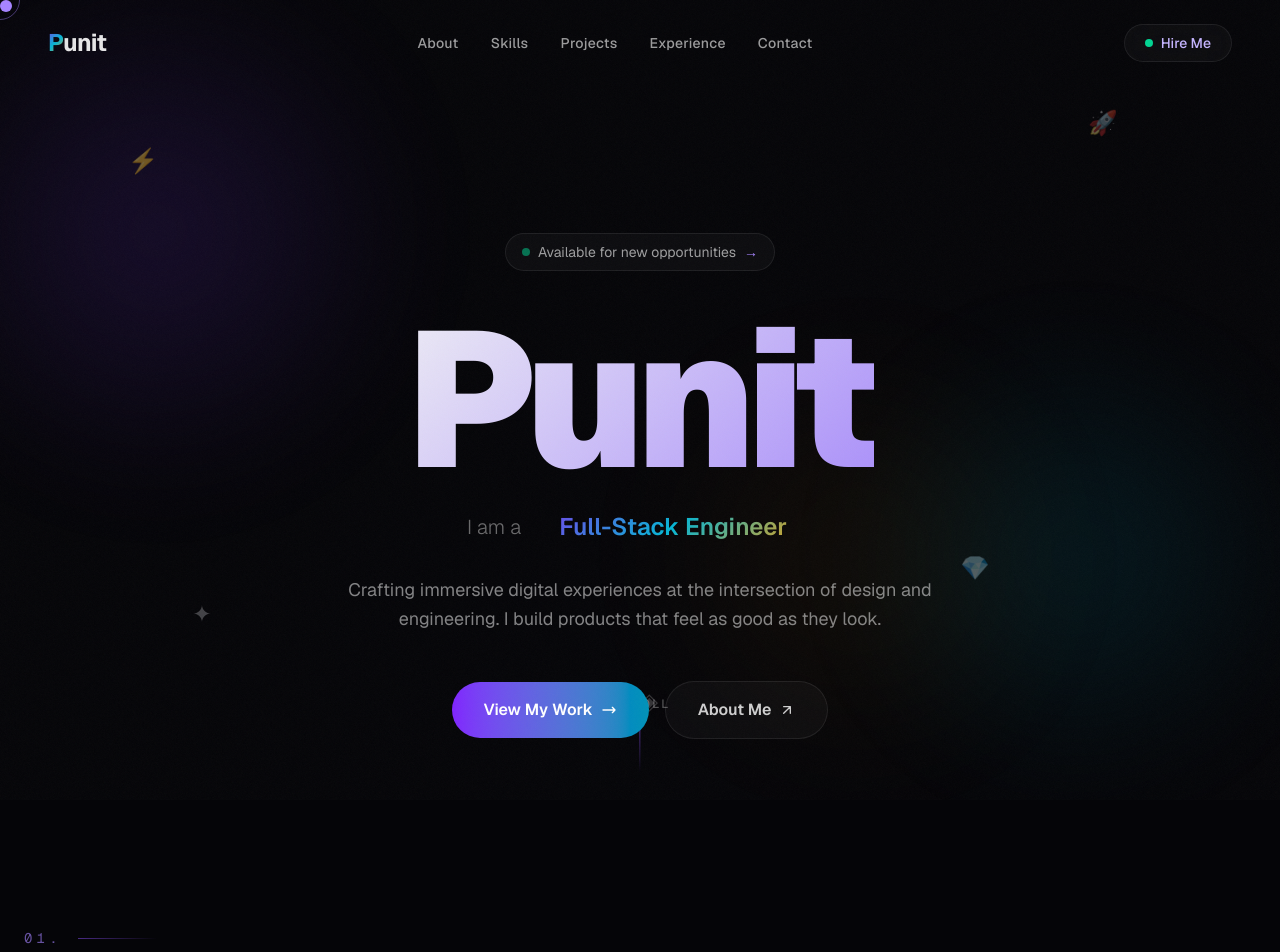
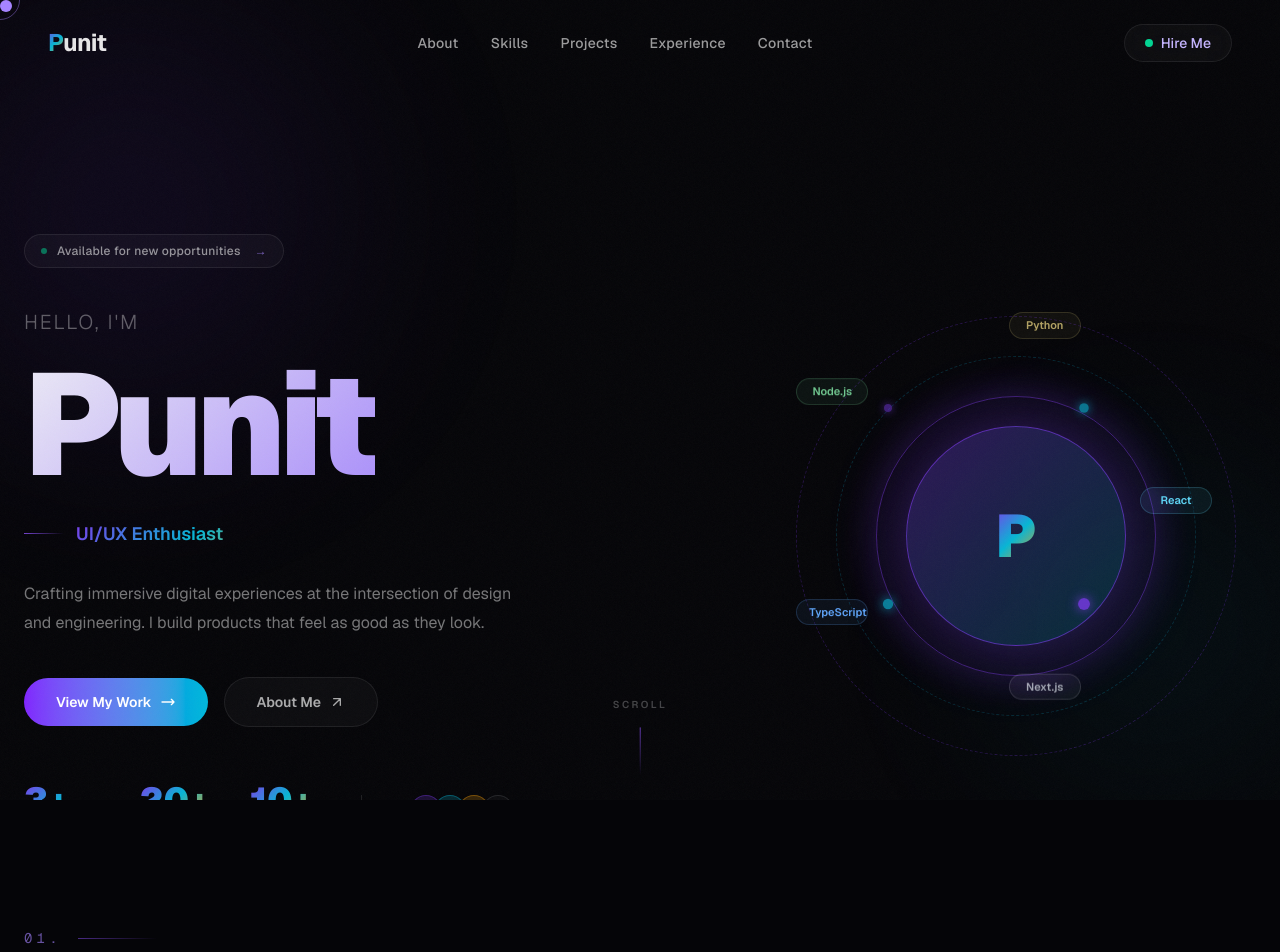
Before and after one commit to flywithpunitt/flywithpunit.com, a Next.js app: page / in a window 1280 px wide. Shown: the top 952 px of the page. Built offline with nearby package versions, Linux system fonts and the light colour scheme.

Commit message:
hero fixing

```diff
--- a/app/components/Hero.tsx
+++ b/app/components/Hero.tsx
@@ -5,25 +5,25 @@ import { motion, useScroll, useTransform, AnimatePresence } from 'framer-motion'
 
 const roles = [
   'Software Developer',
-  'Digital Creator',
   'Full-Stack Engineer',
   'UI/UX Enthusiast',
+  'Digital Creator',
   'Open Source Contributor',
 ]
 
-const floatingElements = [
-  { icon: '⚡', delay: 0, x: '10%', y: '20%' },
-  { icon: '🚀', delay: 0.5, x: '85%', y: '15%' },
-  { icon: '💎', delay: 1, x: '75%', y: '70%' },
-  { icon: '✦', delay: 1.5, x: '15%', y: '75%' },
-  { icon: '◈', delay: 2, x: '50%', y: '85%' },
+const orbitBadges = [
+  { label: 'React', color: '#61dafb', angle: 0 },
+  { label: 'Next.js', color: '#e2e8f0', angle: 72 },
+  { label: 'TypeScript', color: '#60a5fa', angle: 144 },
+  { label: 'Node.js', color: '#86efac', angle: 216 },
+  { label: 'Python', color: '#fde68a', angle: 288 },
 ]
 
 export default function Hero() {
   const [roleIndex, setRoleIndex] = useState(0)
   const containerRef = useRef<HTMLDivElement>(null)
   const { scrollYProgress } = useScroll()
-  const y = useTransform(scrollYProgress, [0, 0.5], [0, 150])
+  const y = useTransform(scrollYProgress, [0, 0.5], [0, 120])
   const opacity = useTransform(scrollYProgress, [0, 0.4], [1, 0])
 
   useEffect(() => {
@@ -38,123 +38,92 @@ export default function Hero() {
   }
 
   return (
-    <section
-      ref={containerRef}
-      className="relative min-h-screen flex items-center justify-center overflow-hidden"
-    >
-      {/* Animated background orbs */}
+    <section ref={containerRef} className="relative min-h-screen flex items-center overflow-hidden">
+      {/* Background */}
       <div className="absolute inset-0 pointer-events-none overflow-hidden">
         <div
-          className="orb-1 absolute w-[600px] h-[600px] rounded-full opacity-20"
+          className="orb-1 absolute w-[800px] h-[800px] rounded-full opacity-[0.12]"
           style={{
-            background: 'radial-gradient(circle, rgba(124,58,237,0.8) 0%, transparent 70%)',
-            top: '-10%',
-            left: '-10%',
-            filter: 'blur(60px)',
+            background: 'radial-gradient(circle, rgba(124,58,237,0.9) 0%, transparent 65%)',
+            top: '-25%', left: '-20%', filter: 'blur(90px)',
           }}
         />
         <div
-          className="orb-2 absolute w-[500px] h-[500px] rounded-full opacity-15"
+          className="orb-2 absolute w-[600px] h-[600px] rounded-full opacity-[0.08]"
           style={{
-            background: 'radial-gradient(circle, rgba(6,182,212,0.8) 0%, transparent 70%)',
-            bottom: '0%',
-            right: '-5%',
-            filter: 'blur(60px)',
+            background: 'radial-gradient(circle, rgba(6,182,212,0.9) 0%, transparent 65%)',
+            bottom: '-15%', right: '-15%', filter: 'blur(90px)',
           }}
         />
+        {/* Subtle grid */}
         <div
-          className="orb-3 absolute w-[400px] h-[400px] rounded-full opacity-10"
+          className="absolute inset-0 opacity-[0.022]"
           style={{
-            background: 'radial-gradient(circle, rgba(245,158,11,0.8) 0%, transparent 70%)',
-            top: '40%',
-            left: '50%',
-            filter: 'blur(80px)',
+            backgroundImage: `
+              linear-gradient(rgba(255,255,255,0.2) 1px, transparent 1px),
+              linear-gradient(90deg, rgba(255,255,255,0.2) 1px, transparent 1px)
+            `,
+            backgroundSize: '80px 80px',
           }}
         />
       </div>
 
-      {/* Grid overlay */}
-      <div
-        className="absolute inset-0 opacity-[0.03] pointer-events-none"
-        style={{
-          backgroundImage: `
-            linear-gradient(rgba(255,255,255,0.1) 1px, transparent 1px),
-            linear-gradient(90deg, rgba(255,255,255,0.1) 1px, transparent 1px)
-          `,
-          backgroundSize: '60px 60px',
-        }}
-      />
+      <motion.div style={{ y, opacity }} className="relative z-10 w-full max-w-7xl mx-auto px-6 pt-28 pb-20">
+        <div className="grid lg:grid-cols-[1fr_420px] xl:grid-cols-[1fr_480px] gap-12 xl:gap-20 items-center">
 
-      {/* Floating icons */}
-      {floatingElements.map((el, i) => (
-        <motion.div
-          key={i}
-          className="absolute text-2xl pointer-events-none select-none"
-          style={{ left: el.x, top: el.y }}
-          initial={{ opacity: 0, scale: 0 }}
-          animate={{
-            opacity: [0, 0.4, 0.2, 0.4],
-            scale: [0, 1, 0.95, 1],
-            y: [0, -15, 5, -15],
-          }}
-          transition={{
-            delay: el.delay + 1,
-            duration: 6,
-            repeat: Infinity,
-            repeatType: 'mirror',
-          }}
-        >
-          {el.icon}
-        </motion.div>
-      ))}
-
-      {/* Main content */}
-      <motion.div
-        style={{ y, opacity }}
-        className="relative z-10 text-center px-6 max-w-5xl mx-auto"
-      >
-        {/* Badge */}
+          {/* LEFT — Text */}
+          <div>
+            {/* Available badge */}
             <motion.div
               initial={{ opacity: 0, y: 20 }}
               animate={{ opacity: 1, y: 0 }}
-          transition={{ duration: 0.6, delay: 0.2 }}
-          className="inline-flex items-center gap-2 px-4 py-2 rounded-full glass border border-white/10 text-white/60 text-sm mb-8"
+              transition={{ duration: 0.6, delay: 0.15 }}
+              className="inline-flex items-center gap-2.5 px-4 py-2 rounded-full glass border border-white/10 text-white/55 text-xs font-medium mb-10 tracking-wide"
             >
-          <span className="w-2 h-2 rounded-full bg-emerald-400 animate-pulse" />
+              <span className="w-1.5 h-1.5 rounded-full bg-emerald-400 animate-pulse" />
               Available for new opportunities
-          <span className="text-violet-400">→</span>
+              <span className="text-violet-400/70 ml-1">→</span>
             </motion.div>
 
-        {/* Main heading */}
-        <div className="overflow-hidden mb-4">
-          <motion.div
+            {/* Name heading */}
+            <div className="overflow-hidden mb-1">
+              <motion.p
+                initial={{ y: 30, opacity: 0 }}
+                animate={{ y: 0, opacity: 1 }}
+                transition={{ duration: 0.7, delay: 0.25, ease: [0.23, 1, 0.32, 1] }}
+                className="text-white/35 text-xl font-light tracking-widest uppercase mb-3"
+              >
+                Hello, I&apos;m
+              </motion.p>
+            </div>
+            <div className="overflow-hidden mb-6">
+              <motion.h1
                 initial={{ y: 100, opacity: 0 }}
                 animate={{ y: 0, opacity: 1 }}
-            transition={{ duration: 0.9, ease: [0.23, 1, 0.32, 1], delay: 0.3 }}
+                transition={{ duration: 1, delay: 0.3, ease: [0.23, 1, 0.32, 1] }}
+                className="text-[5.5rem] sm:text-[7rem] lg:text-[8rem] xl:text-[9rem] font-black tracking-tighter leading-none"
               >
-            <h1 className="text-7xl sm:text-8xl md:text-[10rem] lg:text-[12rem] font-black tracking-tighter leading-none">
                 <span className="gradient-text-2">Punit</span>
-            </h1>
-          </motion.div>
+              </motion.h1>
             </div>
 
-        {/* Subtitle row */}
+            {/* Role cycling */}
             <motion.div
-          initial={{ opacity: 0, y: 30 }}
+              initial={{ opacity: 0, y: 20 }}
               animate={{ opacity: 1, y: 0 }}
-          transition={{ duration: 0.8, delay: 0.6 }}
-          className="flex flex-col sm:flex-row items-center justify-center gap-3 mb-8"
+              transition={{ duration: 0.7, delay: 0.55 }}
+              className="flex items-center gap-3 mb-8"
             >
-          <span className="text-white/40 text-lg sm:text-xl font-light">I am a</span>
-          <div className="relative h-8 overflow-hidden min-w-[280px]">
+              <div className="w-10 h-px bg-gradient-to-r from-violet-500/80 to-transparent shrink-0" />
+              <div className="relative h-7 overflow-hidden min-w-[240px]">
                 <AnimatePresence mode="wait">
                   <motion.span
                     key={roleIndex}
-                initial={{ y: 40, opacity: 0 }}
+                    initial={{ y: 32, opacity: 0 }}
                     animate={{ y: 0, opacity: 1 }}
-                exit={{ y: -40, opacity: 0 }}
-                transition={{ duration: 0.5, ease: [0.23, 1, 0.32, 1] }}
-                className="absolute inset-0 flex items-center justify-center text-xl sm:text-2xl font-semibold gradient-text"
+                    exit={{ y: -32, opacity: 0 }}
+                    transition={{ duration: 0.4, ease: [0.23, 1, 0.32, 1] }}
+                    className="absolute inset-0 flex items-center text-lg font-semibold gradient-text"
                   >
                     {roles[roleIndex]}
                   </motion.span>
@@ -166,31 +135,33 @@ export default function Hero() {
             <motion.p
               initial={{ opacity: 0, y: 20 }}
               animate={{ opacity: 1, y: 0 }}
-          transition={{ duration: 0.8, delay: 0.8 }}
-          className="text-white/50 text-base sm:text-lg max-w-2xl mx-auto mb-12 leading-relaxed"
+              transition={{ duration: 0.8, delay: 0.7 }}
+              className="text-white/45 text-base max-w-lg mb-10 leading-[1.8]"
             >
-          Crafting immersive digital experiences at the intersection of design and engineering.
-          I build products that feel as good as they look.
+              Crafting immersive digital experiences at the intersection of design and
+              engineering. I build products that feel as good as they look.
             </motion.p>
 
             {/* CTA Buttons */}
             <motion.div
-          initial={{ opacity: 0, y: 30 }}
+              initial={{ opacity: 0, y: 20 }}
               animate={{ opacity: 1, y: 0 }}
-          transition={{ duration: 0.8, delay: 1 }}
-          className="flex flex-col sm:flex-row items-center justify-center gap-4"
+              transition={{ duration: 0.8, delay: 0.85 }}
+              className="flex flex-wrap items-center gap-4 mb-14"
             >
               <motion.button
                 onClick={() => document.getElementById('projects')?.scrollIntoView({ behavior: 'smooth' })}
-            className="group relative px-8 py-4 rounded-full font-semibold text-white overflow-hidden"
-            whileHover={{ scale: 1.05 }}
-            whileTap={{ scale: 0.95 }}
+                className="group relative px-8 py-3.5 rounded-full font-semibold text-white overflow-hidden text-sm"
+                whileHover={{ scale: 1.04 }}
+                whileTap={{ scale: 0.96 }}
               >
-            <span className="absolute inset-0 bg-gradient-to-r from-violet-600 to-cyan-600" />
-            <span className="absolute inset-0 bg-gradient-to-r from-violet-500 to-cyan-500 opacity-0 group-hover:opacity-100 transition-opacity duration-300" />
+                <span className="absolute inset-0 bg-gradient-to-r from-violet-600 to-cyan-500" />
+                <span className="absolute inset-0 bg-gradient-to-r from-violet-500 to-cyan-400 opacity-0 group-hover:opacity-100 transition-opacity duration-300" />
+                <span className="absolute inset-0 opacity-0 group-hover:opacity-100 transition-opacity duration-500"
+                  style={{ boxShadow: 'inset 0 0 20px rgba(255,255,255,0.1)' }} />
                 <span className="relative flex items-center gap-2">
                   View My Work
-              <svg className="w-4 h-4 group-hover:translate-x-1 transition-transform" fill="none" stroke="currentColor" viewBox="0 0 24 24">
+                  <svg className="w-4 h-4 group-hover:translate-x-1 transition-transform duration-200" fill="none" stroke="currentColor" viewBox="0 0 24 24">
                     <path strokeLinecap="round" strokeLinejoin="round" strokeWidth={2} d="M17 8l4 4m0 0l-4 4m4-4H3" />
                   </svg>
                 </span>
@@ -198,9 +169,9 @@ export default function Hero() {
 
               <motion.button
                 onClick={scrollToAbout}
-            className="group px-8 py-4 rounded-full font-semibold text-white/80 glass border border-white/10 hover:border-violet-500/40 hover:text-white transition-all duration-300"
-            whileHover={{ scale: 1.05 }}
-            whileTap={{ scale: 0.95 }}
+                className="group px-8 py-3.5 rounded-full font-semibold text-white/65 glass border border-white/10 hover:border-violet-500/45 hover:text-white transition-all duration-300 text-sm"
+                whileHover={{ scale: 1.04 }}
+                whileTap={{ scale: 0.96 }}
               >
                 <span className="flex items-center gap-2">
                   About Me
@@ -211,39 +182,157 @@ export default function Hero() {
               </motion.button>
             </motion.div>
 
-        {/* Stats row */}
+            {/* Stats */}
             <motion.div
-          initial={{ opacity: 0, y: 30 }}
+              initial={{ opacity: 0, y: 20 }}
               animate={{ opacity: 1, y: 0 }}
-          transition={{ duration: 0.8, delay: 1.2 }}
-          className="flex items-center justify-center gap-8 sm:gap-16 mt-16"
+              transition={{ duration: 0.8, delay: 1 }}
+              className="flex items-center gap-10"
             >
               {[
                 { value: '3+', label: 'Years Exp.' },
                 { value: '20+', label: 'Projects' },
                 { value: '10+', label: 'Clients' },
               ].map((stat, i) => (
-            <div key={i} className="text-center">
-              <div className="text-3xl sm:text-4xl font-black gradient-text">{stat.value}</div>
-              <div className="text-white/40 text-xs sm:text-sm mt-1 font-medium tracking-wider uppercase">{stat.label}</div>
+                <div key={i} className="group">
+                  <div className="text-3xl sm:text-4xl font-black gradient-text leading-none mb-1">{stat.value}</div>
+                  <div className="text-white/35 text-[10px] font-semibold tracking-[0.2em] uppercase">{stat.label}</div>
                 </div>
               ))}
+              <div className="h-8 w-px bg-white/10 mx-2" />
+              <div className="flex -space-x-2">
+                {['#7c3aed', '#06b6d4', '#f59e0b'].map((c, i) => (
+                  <div key={i} className="w-8 h-8 rounded-full border-2 border-background glass" style={{ background: `${c}30`, borderColor: `${c}60` }} />
+                ))}
+                <div className="w-8 h-8 rounded-full border-2 border-background glass flex items-center justify-center text-[9px] font-bold text-white/50"
+                  style={{ borderColor: 'rgba(255,255,255,0.1)' }}>
+                  +7
+                </div>
+              </div>
             </motion.div>
+          </div>
+
+          {/* RIGHT — Orbital visual */}
+          <motion.div
+            initial={{ opacity: 0, scale: 0.85 }}
+            animate={{ opacity: 1, scale: 1 }}
+            transition={{ duration: 1.1, ease: [0.23, 1, 0.32, 1], delay: 0.4 }}
+            className="hidden lg:flex items-center justify-center"
+          >
+            <div className="relative w-[380px] h-[380px] xl:w-[440px] xl:h-[440px]">
+              {/* Outer dashed ring — slow CW */}
+              <motion.div
+                animate={{ rotate: 360 }}
+                transition={{ duration: 40, repeat: Infinity, ease: 'linear' }}
+                className="absolute inset-0 rounded-full"
+                style={{ border: '1px dashed rgba(124,58,237,0.25)' }}
+              />
+
+              {/* Mid dashed ring — CCW */}
+              <motion.div
+                animate={{ rotate: -360 }}
+                transition={{ duration: 25, repeat: Infinity, ease: 'linear' }}
+                className="absolute inset-[40px] rounded-full"
+                style={{ border: '1px dashed rgba(6,182,212,0.2)' }}
+              />
+
+              {/* Solid glow ring */}
+              <div
+                className="absolute inset-[80px] rounded-full"
+                style={{
+                  border: '1px solid rgba(124,58,237,0.45)',
+                  boxShadow: '0 0 50px rgba(124,58,237,0.2), inset 0 0 50px rgba(124,58,237,0.08)',
+                }}
+              />
+
+              {/* Center avatar circle */}
+              <motion.div
+                animate={{ boxShadow: ['0 0 40px rgba(124,58,237,0.3)', '0 0 80px rgba(124,58,237,0.5)', '0 0 40px rgba(124,58,237,0.3)'] }}
+                transition={{ duration: 4, repeat: Infinity, ease: 'easeInOut' }}
+                className="absolute inset-[110px] rounded-full flex items-center justify-center"
+                style={{
+                  background: 'linear-gradient(135deg, rgba(124,58,237,0.35) 0%, rgba(6,182,212,0.2) 100%)',
+                  border: '1.5px solid rgba(124,58,237,0.6)',
+                }}
+              >
+                <span className="text-5xl xl:text-6xl font-black gradient-text select-none">P</span>
+              </motion.div>
+
+              {/* Orbiting tech badges */}
+              {orbitBadges.map((badge, i) => {
+                const rad = (badge.angle * Math.PI) / 180
+                const r = 190
+                const cx = 190
+                const cy = 190
+                const bw = 72
+                const bh = 26
+                const lx = cx + Math.cos(rad) * r - bw / 2
+                const ly = cy + Math.sin(rad) * r - bh / 2
+                return (
+                  <motion.div
+                    key={badge.label}
+                    className="absolute px-3 py-1 rounded-full text-[11px] font-semibold backdrop-blur-md border"
+                    style={{
+                      left: lx,
+                      top: ly,
+                      width: bw,
+                      textAlign: 'center',
+                      borderColor: `${badge.color}35`,
+                      color: badge.color,
+                      background: `${badge.color}12`,
+                    }}
+                    animate={{ y: [0, -6, 0], opacity: [0.7, 1, 0.7] }}
+                    transition={{
+                      duration: 2.8 + i * 0.6,
+                      repeat: Infinity,
+                      ease: 'easeInOut',
+                      delay: i * 0.4,
+                    }}
+                  >
+                    {badge.label}
+                  </motion.div>
+                )
+              })}
+
+              {/* Decorative corner dots */}
+              {[45, 135, 225, 315].map((angle, i) => {
+                const rad = (angle * Math.PI) / 180
+                const r = 138
+                const cx = 190
+                const cy = 190
+                return (
+                  <motion.div
+                    key={i}
+                    className="absolute w-2 h-2 rounded-full"
+                    style={{
+                      left: cx + Math.cos(rad) * r - 4,
+                      top: cy + Math.sin(rad) * r - 4,
+                      background: i % 2 === 0 ? 'rgba(124,58,237,0.8)' : 'rgba(6,182,212,0.8)',
+                      boxShadow: i % 2 === 0 ? '0 0 8px rgba(124,58,237,0.9)' : '0 0 8px rgba(6,182,212,0.9)',
+                    }}
+                    animate={{ scale: [1, 1.5, 1], opacity: [0.6, 1, 0.6] }}
+                    transition={{ duration: 2, repeat: Infinity, delay: i * 0.5 }}
+                  />
+                )
+              })}
+            </div>
+          </motion.div>
+        </div>
       </motion.div>
 
       {/* Scroll indicator */}
       <motion.button
         onClick={scrollToAbout}
-        className="absolute bottom-8 left-1/2 -translate-x-1/2 flex flex-col items-center gap-2 text-white/30 hover:text-white/60 transition-colors"
+        className="absolute bottom-8 left-1/2 -translate-x-1/2 flex flex-col items-center gap-2 text-white/25 hover:text-white/55 transition-colors duration-300"
         initial={{ opacity: 0 }}
         animate={{ opacity: 1 }}
-        transition={{ delay: 2 }}
+        transition={{ delay: 2.2 }}
       >
-        <span className="text-xs font-medium tracking-[0.2em] uppercase">Scroll</span>
+        <span className="text-[10px] font-semibold tracking-[0.25em] uppercase">Scroll</span>
         <motion.div
-          animate={{ y: [0, 8, 0] }}
-          transition={{ duration: 1.5, repeat: Infinity }}
-          className="w-px h-12 bg-gradient-to-b from-violet-500/60 to-transparent"
+          animate={{ y: [0, 10, 0] }}
+          transition={{ duration: 1.6, repeat: Infinity, ease: 'easeInOut' }}
+          className="w-px h-12 bg-gradient-to-b from-violet-500/70 to-transparent"
         />
       </motion.button>
     </section>
--- a/app/components/Skills.tsx
+++ b/app/components/Skills.tsx
@@ -40,18 +40,18 @@ const skillCategories = [
 ]
 
 const techStack = [
-  { name: 'React', icon: '⚛️' },
-  { name: 'Next.js', icon: '▲' },
-  { name: 'TypeScript', icon: '📘' },
-  { name: 'Node.js', icon: '🟢' },
-  { name: 'Python', icon: '🐍' },
-  { name: 'PostgreSQL', icon: '🐘' },
-  { name: 'MongoDB', icon: '🍃' },
-  { name: 'Docker', icon: '🐳' },
-  { name: 'AWS', icon: '☁️' },
-  { name: 'Figma', icon: '🎨' },
-  { name: 'Git', icon: '🌿' },
-  { name: 'Linux', icon: '🐧' },
+  { name: 'React', symbol: '⚛', color: '#61dafb' },
+  { name: 'Next.js', symbol: '▲', color: '#e2e8f0' },
+  { name: 'TypeScript', symbol: 'TS', color: '#3b82f6' },
+  { name: 'Node.js', symbol: 'N⬡', color: '#86efac' },
+  { name: 'Python', symbol: 'Py', color: '#fde68a' },
+  { name: 'PostgreSQL', symbol: 'PG', color: '#60a5fa' },
+  { name: 'MongoDB', symbol: 'M↗', color: '#4ade80' },
+  { name: 'Docker', symbol: '⬡', color: '#38bdf8' },
+  { name: 'AWS', symbol: '⌘', color: '#fb923c' },
+  { name: 'Figma', symbol: 'F◈', color: '#f472b6' },
+  { name: 'Git', symbol: '⎇', color: '#f87171' },
+  { name: 'Linux', symbol: 'λ', color: '#e2e8f0' },
 ]
 
 function SkillBar({ name, level, color, index }: { name: string; level: number; color: string; index: number }) {
@@ -195,11 +195,22 @@ export default function Skills() {
                   initial={{ opacity: 0, scale: 0.8 }}
                   animate={isInView ? { opacity: 1, scale: 1 } : {}}
                   transition={{ duration: 0.4, delay: 0.3 + i * 0.05, type: 'spring', stiffness: 150 }}
-                  whileHover={{ scale: 1.08, y: -4 }}
-                  className="glass rounded-xl p-4 border border-white/5 hover:border-white/15 text-center group cursor-default transition-all duration-300 hover:bg-white/5"
+                  whileHover={{ scale: 1.06, y: -4 }}
+                  className="glass rounded-xl p-3.5 border border-white/5 text-center group cursor-default transition-all duration-300"
+                  style={{ '--tech-color': tech.color } as React.CSSProperties}
                 >
-                  <div className="text-2xl mb-2">{tech.icon}</div>
-                  <div className="text-white/60 text-xs font-medium group-hover:text-white/90 transition-colors">{tech.name}</div>
+                  <div
+                    className="w-9 h-9 rounded-lg flex items-center justify-center text-sm font-black mx-auto mb-2 transition-all duration-300 group-hover:scale-110"
+                    style={{
+                      background: `${tech.color}15`,
+                      border: `1px solid ${tech.color}30`,
+                      color: tech.color,
+                      fontFamily: 'monospace',
+                    }}
+                  >
+                    {tech.symbol}
+                  </div>
+                  <div className="text-white/50 text-[11px] font-medium group-hover:text-white/85 transition-colors leading-tight">{tech.name}</div>
                 </motion.div>
               ))}
             </div>
```
Also changed, not shown: app/components/Contact.tsx (+20 -18 lines). Lines whose indentation alone changed are shown as unchanged.
